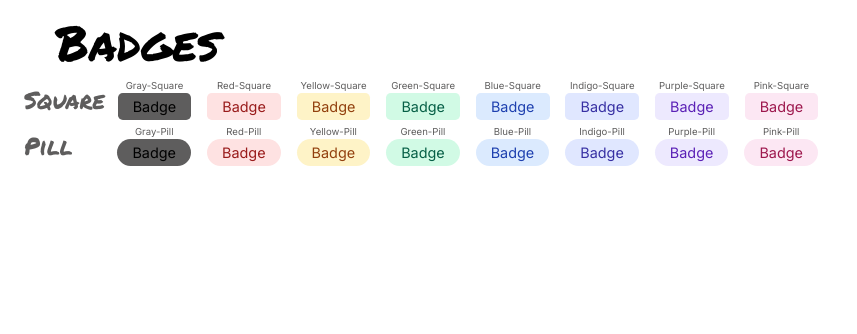
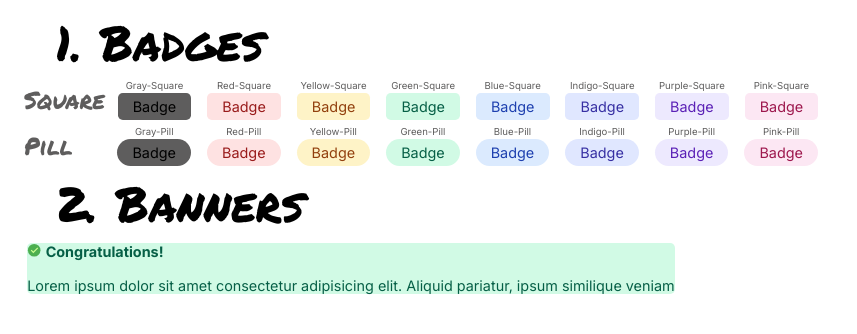
Before and after one commit to hanasolo82/compound-components-react, a React (Vite) app: page / in a window 1280 px wide. Shown: the top 334 px of the page, without its empty margins (0-857 px from the left). Built offline with nearby package versions, Linux system fonts and the light colour scheme.

Commit message:
starting banners components

```diff
--- a/package.json
+++ b/package.json
@@ -12,7 +12,8 @@
   "dependencies": {
     "classnames": "^2.5.1",
     "react": "^18.3.1",
-    "react-dom": "^18.3.1"
+    "react-dom": "^18.3.1",
+    "react-icons": "^5.4.0"
   },
   "devDependencies": {
     "@eslint/js": "^9.15.0",
--- a/src/App.jsx
+++ b/src/App.jsx
@@ -1,9 +1,9 @@
 import React from "react"
-import Title from "./Components/Badges/Title"
+import Title from "./Components/Title"
 import ListForm from "./Components/Badges/ListForm"
-import Badge from "./Components/Badge"
-import BadgeTitle from "./Components/BadgeTitle"
-
+import Badge from "./Components/Badges/Badge"
+import BadgeTitle from "./Components/Badges/BadgeTitle"
+import { FcOk } from "react-icons/fc";
 
 export default function App() {
 
@@ -12,10 +12,11 @@ export default function App() {
     colors.map(color =>
     color.charAt(0).toUpperCase() + color.slice(1))
 
+
     return (
         <div>
 
-            <Title>Badges</Title>
+            <Title>1. Badges</Title>
                 <ListForm className="listform">
                     Square
                     {colors.map((color, index) =>
@@ -35,12 +36,26 @@ export default function App() {
                             {`${colorsUp[index]}-Pill`}
                             <Badge
                                 className={`badge ${color}`}
-                                form='form'>
+                                variant='form'>
                                 Badge
                             </Badge>
                        </BadgeTitle>
                         )}
                 </ListForm>
+                <Title>2. Banners</Title>
+                <ListForm className="listform">
+                    <BadgeTitle>
+                        <Badge className='banner' variant='success' >
+                        <span><FcOk /> <strong> Congratulations!</strong></span>
+                         <br/>
+                         Lorem ipsum dolor sit amet consectetur adipisicing elit. Aliquid pariatur, ipsum similique veniam
+                        </Badge>
+
+                    </BadgeTitle>
+
+                </ListForm>
+
+
 
         </div>
     )
--- a/src/Components/Badge.jsx
+++ /dev/null
@@ -1,14 +0,0 @@
-import classnames from "classnames"
-
-export default function Badge({ className , children, form, ...rest}) {
-    let formClass = form && `badge ${form}`
-    const allClass = classnames(className, formClass)
-
-    return (
-
-            <div className={allClass} {...rest}>
-                { children }
-            </div>
-
-    )
-}
--- /dev/null
+++ b/src/Components/Badges/Badge.jsx
@@ -0,0 +1,14 @@
+import classnames from "classnames"
+
+export default function Badge({ className, variant, children, ...rest}) {
+let variantClass = variant && `badge ${variant}`
+    const allClass = classnames(className, variantClass)
+
+    return (
+
+            <div className={allClass} {...rest}>
+                { children }
+            </div>
+
+    )
+}
--- a/src/index.css
+++ b/src/index.css
@@ -42,8 +42,8 @@
     text-align: center;
     justify-content: center;
     flex-direction: column;
-    width: 4.6rem;
-    height: 1.7rem;
+    min-width: 4.6rem;
+    min-height: 1.7rem;
     border-radius: 0.3rem;
     margin-top: 0.1rem;
 }
@@ -54,19 +54,19 @@
     color: black;
     background-color: #5E5D5D;
 }
-.red {
+.red, .error {
     color: #991B1B;
     background-color: #FEE2E2;
 }
-.yellow {
+.yellow, .warning {
     color: #92400E;
     background-color:#FEF3C7;
 }
-.green {
+.green, .success {
     color: #065F46;
     background-color: #D1FAE5;
 }
-.blue {
+.blue, .newtral {
     color: #1E40AF;
     background-color: #DBEAFE;
 }
@@ -82,3 +82,8 @@
     color: #9D174D;
     background-color: #FCE7F3;
 }
+/*----------------------Badges---------------------------------*/
+/*----------------------Banners---------------------------------*/
+.banner {
+    text-align: start;
+}
```
Also changed, not shown: src/Components/Badges/BadgeTitle.jsx (renamed from src/Components/BadgeTitle.jsx), src/Components/Title.jsx (renamed from src/Components/Badges/Title.jsx), 1 other file (tests, documents, lock files or other folders).
